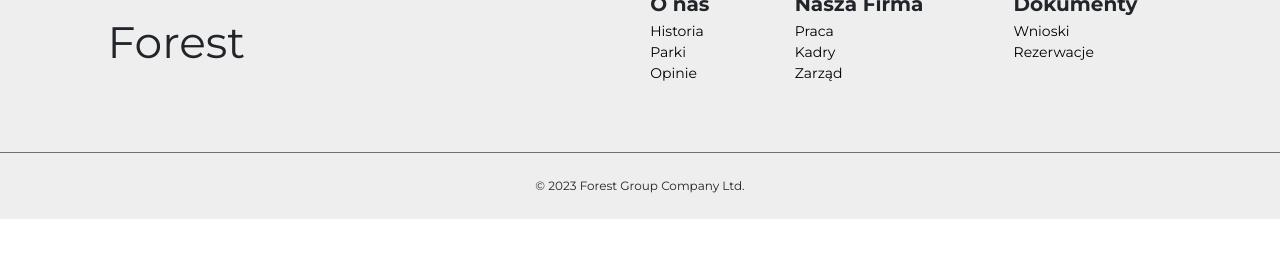
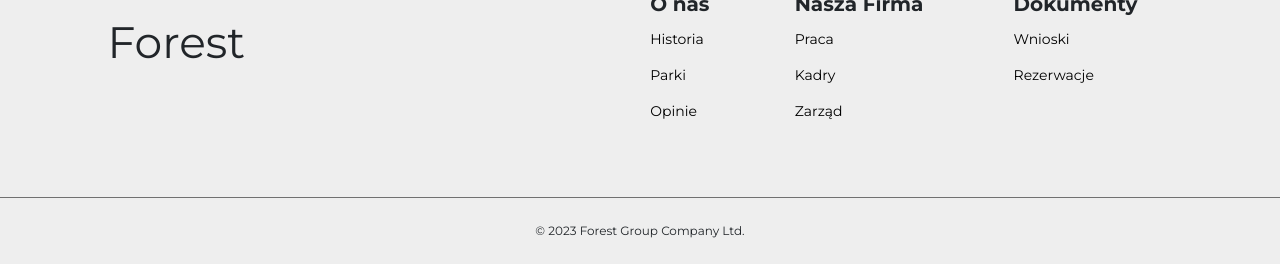
Before and after one commit to SD91PL/ForestGroup, a plain HTML site: page index.html in a window 1280 px wide. Shown: the part 2218-2482 px from the top of the page. Before the commit the page ends 2437 px from the top, so only its background shows below. Drawn offline with nearby package versions, Linux system fonts and the light colour scheme.

Commit message:
footer - more user-friendly hyperlinks

```diff
--- a/src/sass/style.scss
+++ b/src/sass/style.scss
@@ -410,7 +410,10 @@ nav,
 						list-style: none;
 						li {
 							font-size: 1.4rem;
+							padding: 0.5rem 0;
 							a {
+								padding: 1rem 2rem 1rem 0;
+								line-height: 2.6rem;
 								text-decoration: none;
 								color: #000;
 								transition: color 0.33s, background-color 0.33s;
```
Also changed, not shown: dist/css/style.min.css.
